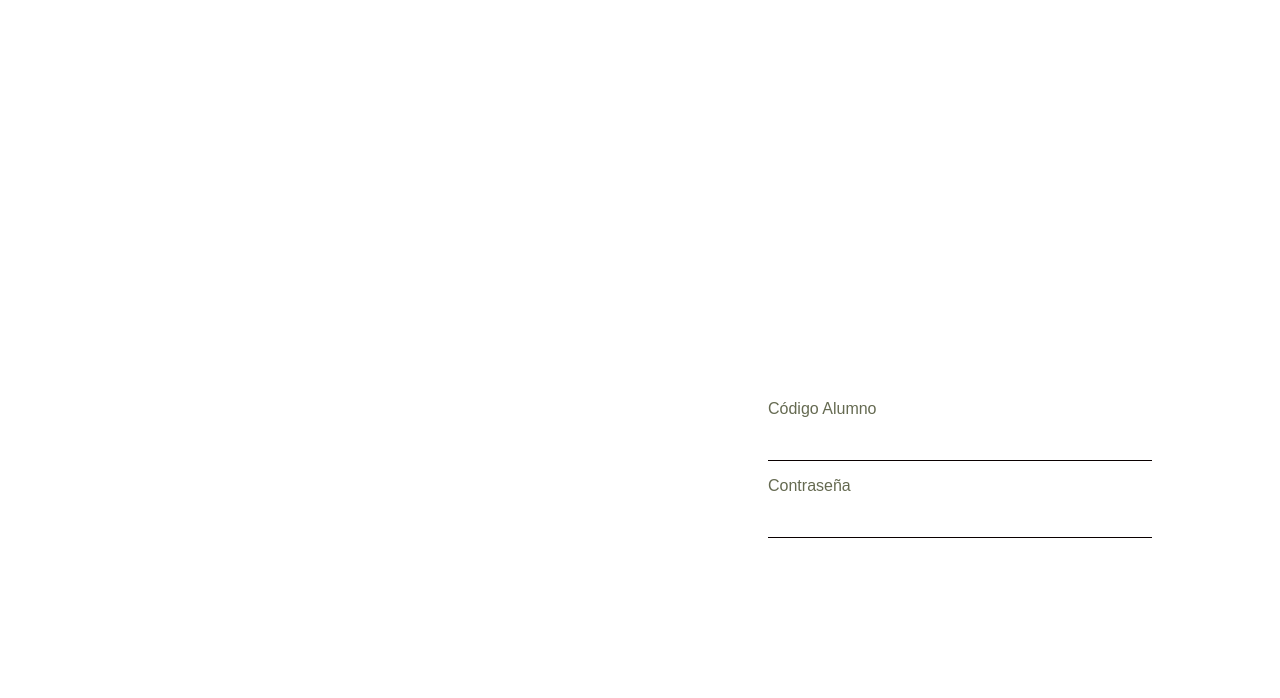
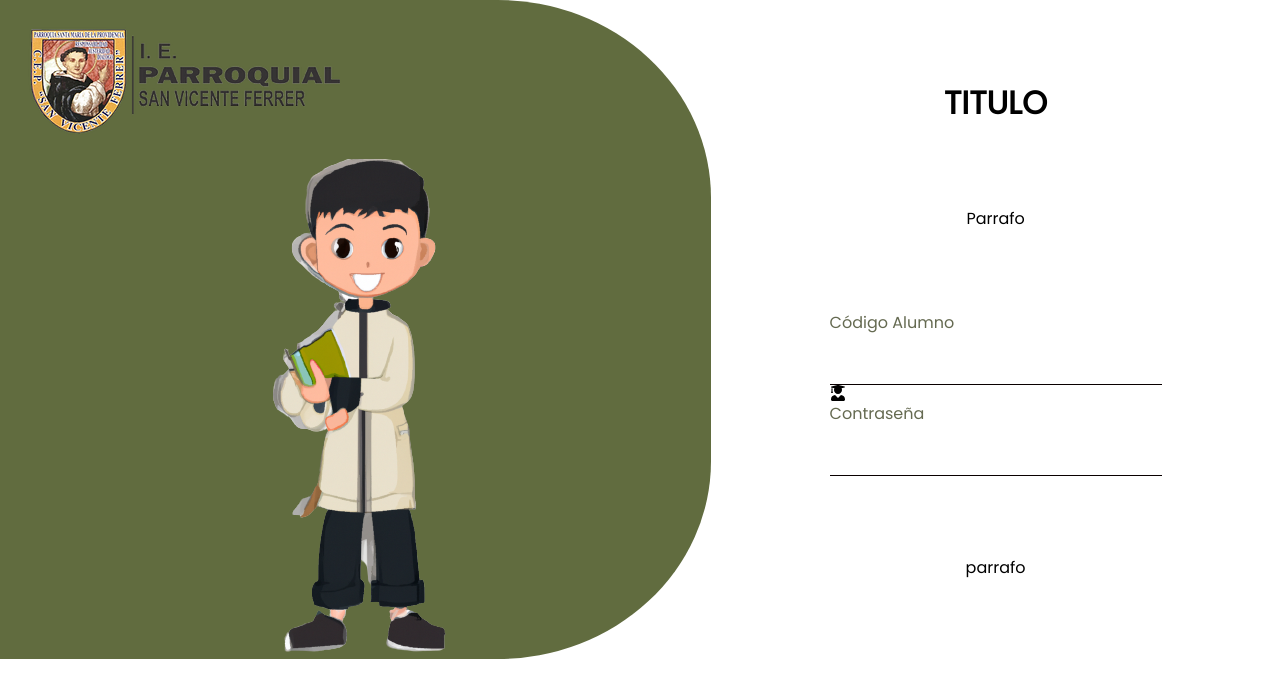
Before and after one commit to j0rgedev/svf-web, a React (Vite) app: page / in a window 1280 px wide. Shown: the top 698 px of the page. Built offline with nearby package versions, Linux system fonts and the light colour scheme.

Commit message:
Login page update

```diff
--- a/src/App.css
+++ b/src/App.css
@@ -5,7 +5,14 @@
 }
 
 .container{
-    padding:4rem;
-    background-color:transparent;
+    width: 100%;
+    display: flex;
+}
 
+.right-container{
+    width: 50%;
+    display: flex;
+    flex-direction: column;
+    justify-content: space-evenly;
+    align-items: center;
 }
--- a/src/App.jsx
+++ b/src/App.jsx
@@ -1,19 +1,27 @@
 import './App.css'
 import InputField from './common/components/Inputfield/Inputfield'
-/* import Sidebar from './common/components/Sidebar/Sidebar' */
-/* import Login from './pages/enrollment/components/login' */
+import Sidebar from './common/components/Sidebar/Sidebar'
+import {FaUserGraduate} from 'react-icons/fa'
 
 function App() {
   return (
     <div className="App">
-      <InputField label={'Código Alumno'} type={'text'}/>
-      <InputField label={'Contraseña'} type={'password'}/>
-        {/* <Sidebar/> */}
+      <div className='container'>
+        <Sidebar/>
+        <div className='right-container'>
+          <h1>TITULO</h1>
+          <p>Parrafo</p>
+          <div className='inputs-container'>
+            <InputField label={'Código Alumno'} type={'text'} icon={<FaUserGraduate/>} isPassword={false}/>
+            <InputField label={'Contraseña'} type={'password'} isPassword={true}/>
+          </div>
+          {/* BUTTON COMPONENT */}
+          <p>parrafo</p>
+        </div>
+      </div>
 
     </div>
 
-
-      /* <Login/> */
   )
 }
 
--- a/src/common/components/Inputfield/Inputfield.jsx
+++ b/src/common/components/Inputfield/Inputfield.jsx
@@ -1,12 +1,15 @@
 import React from "react"
 import './style.css'
-export default function Inputfield({label,value, onChange,type, isPassword}){
+
+function Inputfield({ label, type, icon, isPassword}){
     return(
         <div className="input-field">
             <label>{label}</label>
-            <input type={type} value={value} onChange={onChange} isPassword={isPassword? "text" : "password"} />
-
+            <input type={type}/>
+            {icon}
         </div>
 
     )
 }
+
+export default Inputfield
--- a/src/common/components/Inputfield/style.css
+++ b/src/common/components/Inputfield/style.css
@@ -1,21 +1,20 @@
-.input-field {
-    margin-bottom: 1rem;
-    position: relative;
-    top: 50%;
-    left: 60%;
+.input-field{
+  display: flex;
+  flex-direction: column;
+  justify-content: flex-start
 }
+
 
 .input-field label {
   display: block;
   margin-bottom: 0.5rem;
-    font-family:Sans-serif;
   color: #656A51;
 }
 
 .input-field input[type="text"],
 .input-field input[type="password"] {
   display: block;
-    width: 30%;
+  width: 100%;
   padding: 0.5rem;
   font-size: 1rem;
   border: none;
--- a/src/common/components/Sidebar/styles.css
+++ b/src/common/components/Sidebar/styles.css
@@ -6,7 +6,6 @@
   align-items: center;
   justify-content: center;
   border-radius: 0 30% 30% 0;
-
 }
 
 .logo-image, .student-image{
--- a/src/index.css
+++ b/src/index.css
@@ -1,7 +1,11 @@
+@import url('https://fonts.googleapis.com/css2?family=Poppins&display=swap');
+
+
 *{
     box-sizing: border-box;
     margin: 0;
     padding: 0;
+    font-family: 'Poppins', sans-serif;
 }
 
 #root{
```
Lines whose indentation alone changed are shown as unchanged.
